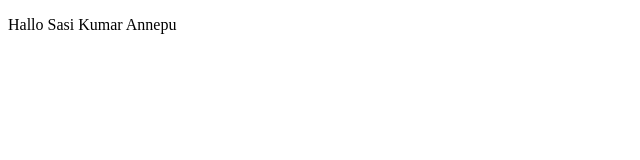
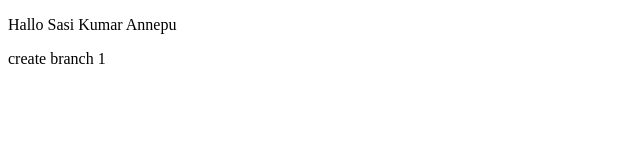
Before and after one commit to sasikumarannepu/demo, a plain HTML site: page index.html in a window 1280 px wide. Shown: the full height of the page, 0-640 px from the left. Drawn offline with Linux system fonts and the light colour scheme.

Commit message:
push code to b1

```diff
--- a/index.html
+++ b/index.html
@@ -8,5 +8,6 @@
 </head>
 <body>
     <p>Hallo Sasi Kumar Annepu</p>
+    <p>create branch 1</p>
 </body>
 </html>
```
